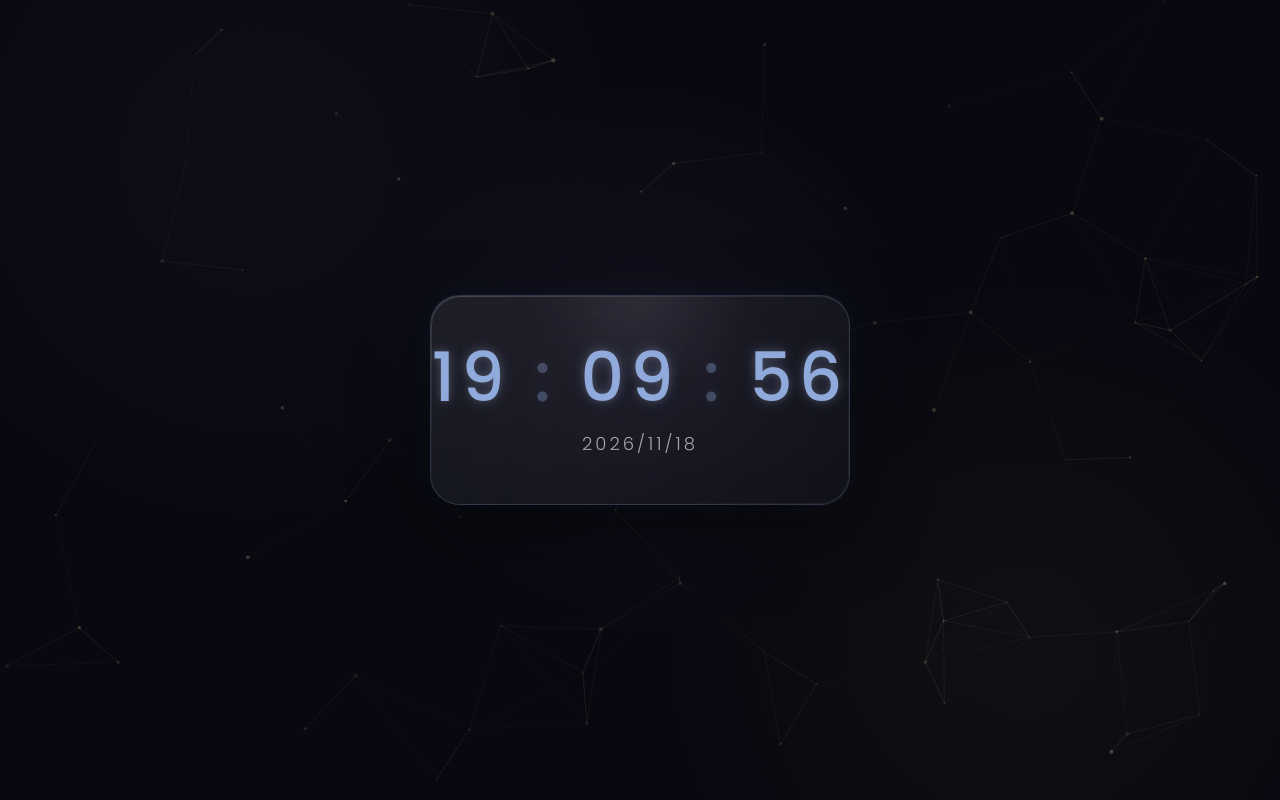
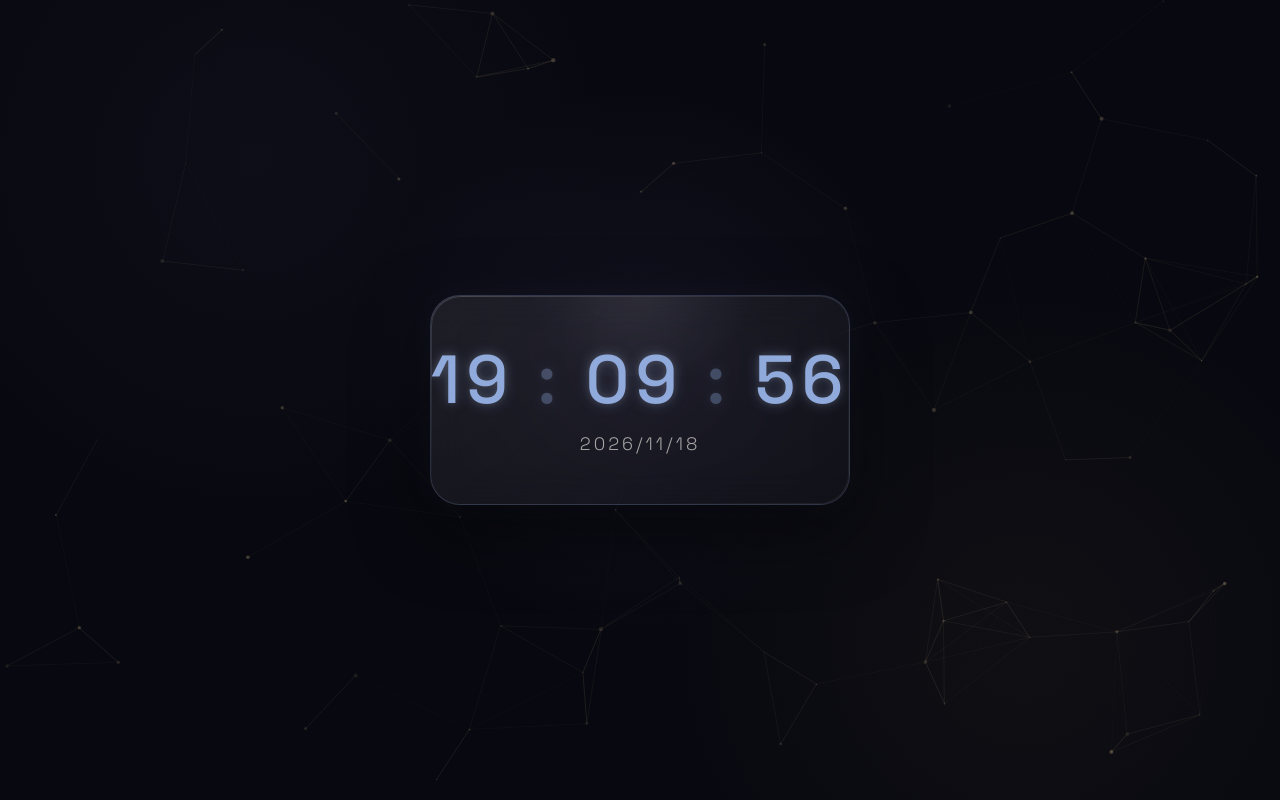
Before and after one commit to MFCAtash/royal-digital-clock, a plain HTML site: page index.html in a window 1280 px wide. Drawn offline with nearby package versions, Linux system fonts and the light colour scheme.

Commit message:
Switch font to Space Grotesk

```diff
--- a/index.html
+++ b/index.html
@@ -13,7 +13,7 @@
     <link rel="preconnect" href="https://fonts.gstatic.com" crossorigin>
 
     <link
-        href="https://fonts.googleapis.com/css2?family=Poppins:wght@300;400;500;600&display=swap"
+        href="https://fonts.googleapis.com/css2?family=Space+Grotesk:wght@300;400;500;600;700&display=swap"
         rel="stylesheet"
     >
 
@@ -40,7 +40,7 @@
 
         body {
             overflow: hidden;
-            font-family: "Poppins", "Segoe UI", sans-serif;
+            font-family: "Space Grotesk", "Segoe UI", sans-serif;
 
             background:
                 radial-gradient(
```
